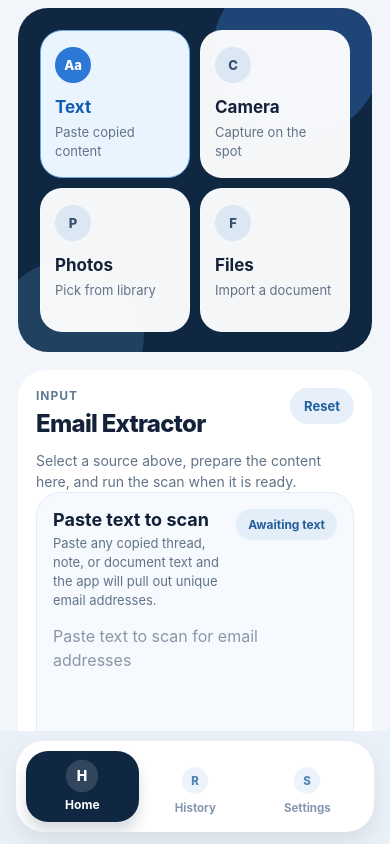
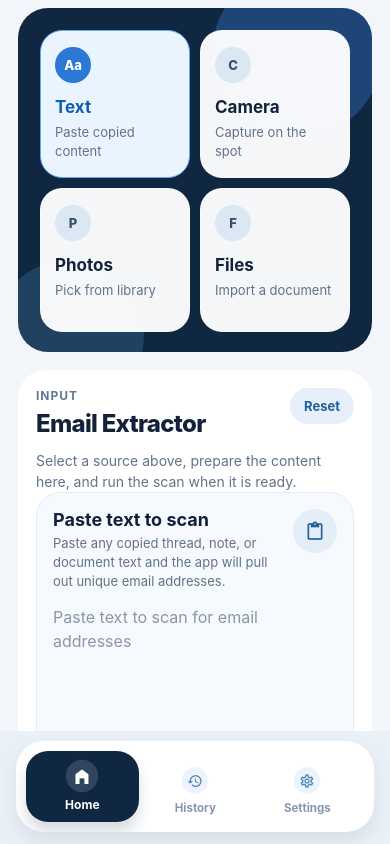
Before and after one commit to Chepman32/EmailExtractor, a React Native app: screen / in a window 390 px wide. Built offline with nearby package versions, Linux system fonts and the light colour scheme.

Commit message:
Animate navbar tabs with icons

```diff
--- a/App.tsx
+++ b/App.tsx
@@ -8,6 +8,7 @@ import {
   useWindowDimensions,
   View,
 } from 'react-native';
+import MaterialCommunityIcons from 'react-native-vector-icons/MaterialCommunityIcons';
 import {
   SafeAreaProvider,
   useSafeAreaInsets,
@@ -23,9 +24,21 @@ import {SettingsScreen} from './src/features/settings/SettingsScreen';
 import {HistorySession} from './src/shared/types';
 
 const TABS = [
-  {id: 'home', label: 'Home', badge: 'H'},
-  {id: 'history', label: 'History', badge: 'R'},
-  {id: 'settings', label: 'Settings', badge: 'S'},
+  {
+    id: 'home',
+    label: 'Home',
+    icon: {inactive: 'home-variant-outline', active: 'home-variant'},
+  },
+  {
+    id: 'history',
+    label: 'History',
+    icon: {inactive: 'history', active: 'history'},
+  },
+  {
+    id: 'settings',
+    label: 'Settings',
+    icon: {inactive: 'cog-outline', active: 'cog'},
+  },
 ] as const;
 
 type TabId = (typeof TABS)[number]['id'];
@@ -199,13 +212,11 @@ function AppShell() {
                         isActive && styles.tabBadgeActive,
                         {transform: [{scale: badgeScale}]},
                       ]}>
-                      <Text
-                        style={[
-                          styles.tabBadgeText,
-                          isActive && styles.tabBadgeTextActive,
-                        ]}>
-                        {tab.badge}
-                      </Text>
+                      <MaterialCommunityIcons
+                        color={isActive ? '#FFFFFF' : '#1D5F9D'}
+                        name={isActive ? tab.icon.active : tab.icon.inactive}
+                        size={18}
+                      />
                     </Animated.View>
                     <Text
                       style={[
--- a/package.json
+++ b/package.json
@@ -25,6 +25,7 @@
     "react-native-fs": "^2.20.0",
     "react-native-image-picker": "^8.2.1",
     "react-native-safe-area-context": "^5.5.2",
+    "react-native-vector-icons": "^10.3.0",
     "react-native-zip-archive": "^7.0.2"
   },
   "devDependencies": {
--- a/src/features/extractor/ExtractorScreen.tsx
+++ b/src/features/extractor/ExtractorScreen.tsx
@@ -1,5 +1,6 @@
 import React, {
   forwardRef,
+  useRef,
   useImperativeHandle,
   useMemo,
   useState,
@@ -19,6 +20,7 @@ import {
   View,
 } from 'react-native';
 import Clipboard from '@react-native-clipboard/clipboard';
+import MaterialCommunityIcons from 'react-native-vector-icons/MaterialCommunityIcons';
 import {SafeAreaView} from 'react-native-safe-area-context';
 
 import {
@@ -165,6 +167,7 @@ export const ExtractorScreen = forwardRef<
   const [result, setResult] = useState<ExtractionResult | null>(null);
   const [errorMessage, setErrorMessage] = useState<string | null>(null);
   const [isExtracting, setIsExtracting] = useState(false);
+  const textInputRef = useRef<TextInput>(null);
 
   const canExtract = useMemo(() => {
     if (source === 'text') {
@@ -182,6 +185,7 @@ export const ExtractorScreen = forwardRef<
     : source === 'text'
       ? 'Awaiting text'
       : 'Awaiting import';
+  const statusIconName = source === 'text' ? 'content-paste' : 'tray-arrow-down';
   const extractButtonHint = canExtract
     ? 'Extract unique addresses from the current input.'
     : source === 'text'
@@ -296,6 +300,28 @@ export const ExtractorScreen = forwardRef<
       setErrorMessage('Emails were extracted, but history could not be saved.');
     } finally {
       setIsExtracting(false);
+    }
+  };
+
+  const handlePasteFromClipboard = async () => {
+    if (source !== 'text') {
+      return;
+    }
+
+    try {
+      const clipboardText = await Clipboard.getString();
+
+      if (!clipboardText.trim()) {
+        setErrorMessage('Clipboard is empty.');
+        return;
+      }
+
+      setErrorMessage(null);
+      setResult(null);
+      setText(clipboardText);
+      textInputRef.current?.focus();
+    } catch {
+      setErrorMessage('Unable to paste from clipboard.');
     }
   };
 
@@ -437,13 +463,33 @@ export const ExtractorScreen = forwardRef<
               </Text>
               <Text style={styles.inputCardSubtitle}>{sourceHelperText}</Text>
             </View>
-            <View style={styles.statusPill}>
-              <Text style={styles.statusPillText}>{readyStateLabel}</Text>
-            </View>
+            <Pressable
+              accessibilityLabel={source === 'text' ? 'Paste from clipboard' : readyStateLabel}
+              accessibilityRole={source === 'text' ? 'button' : undefined}
+              onPress={() => {
+                if (source === 'text') {
+                  handlePasteFromClipboard().catch(() => {
+                    setErrorMessage('Unable to paste from clipboard.');
+                  });
+                }
+              }}
+              testID={source === 'text' ? 'paste-button' : 'input-status'}
+              style={({pressed}) => [
+                styles.statusPill,
+                source === 'text' && pressed && styles.statusPillPressed,
+              ]}>
+              <MaterialCommunityIcons
+                color="#245F99"
+                name={statusIconName}
+                size={20}
+                style={styles.statusPillIcon}
+              />
+            </Pressable>
           </View>
 
           {source === 'text' ? (
             <TextInput
+              ref={textInputRef}
               multiline
               placeholder="Paste text to scan for email addresses"
               placeholderTextColor="#8A97A8"
@@ -905,8 +951,19 @@ const styles = StyleSheet.create({
   statusPill: {
     borderRadius: 999,
     backgroundColor: '#E3EEF9',
+    minWidth: 44,
+    minHeight: 44,
+    alignItems: 'center',
+    justifyContent: 'center',
     paddingHorizontal: 12,
     paddingVertical: 8,
+  },
+  statusPillIcon: {
+    textAlign: 'center',
+  },
+  statusPillPressed: {
+    backgroundColor: '#D7E7F8',
+    transform: [{scale: 0.97}],
   },
   statusPillText: {
     fontSize: 12,
--- a/tsconfig.json
+++ b/tsconfig.json
@@ -3,6 +3,6 @@
   "compilerOptions": {
     "types": ["jest"]
   },
-  "include": ["**/*.ts", "**/*.tsx"],
+  "include": ["**/*.ts", "**/*.tsx", "**/*.d.ts"],
   "exclude": ["**/node_modules", "**/Pods"]
 }
```
Also changed, not shown: jest.setup.ts (+9 -0 lines), src/types/react-native-vector-icons.d.ts (added, +14 -0 lines), 6 other files (tests, documents, lock files or other folders).
